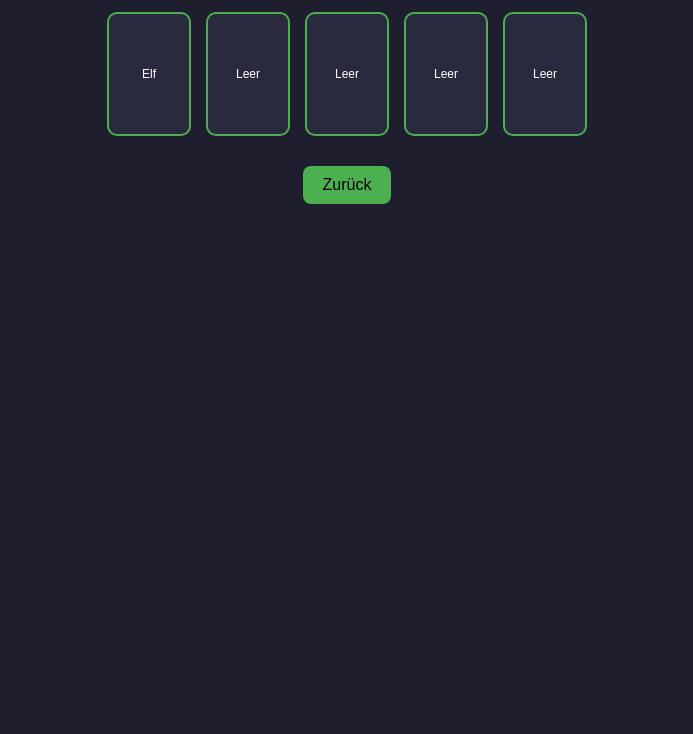
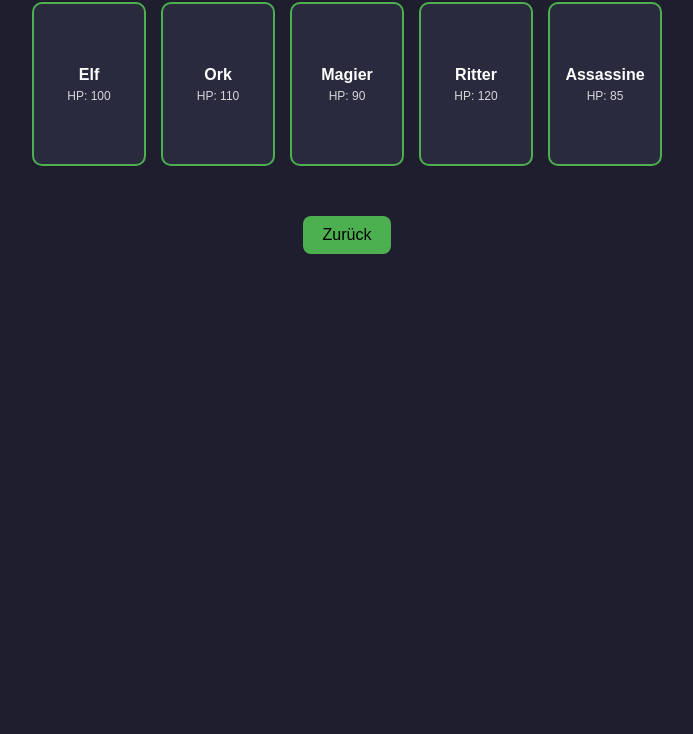
Before and after one commit to UtrechtOG/Arcore, a plain HTML site: page inventory.html in a window 1280 px wide. Shown: the part 116-850 px from the top of the page, without its empty margins (293-986 px from the left). After the commit the page ends 800 px from the top, so only its background shows below. Drawn offline with Linux system fonts and the light colour scheme.

Commit message:
Refactor inventory page layout and functionality
Updated the inventory page title and styles, modified card display and interaction logic, and removed unused inventory data.

```diff
--- a/inventory.html
+++ b/inventory.html
@@ -2,19 +2,17 @@
 <html lang="de">
 <head>
   <meta charset="UTF-8">
-  <title>Monster Battle - Inventar</title>
+  <title>Inventar</title>
   <style>
     body {
+      margin: 0;
       font-family: sans-serif;
+      background-color: #1e1e2f;
+      color: white;
       display: flex;
       flex-direction: column;
       align-items: center;
-      justify-content: flex-start;
-      height: 100vh;
-      margin: 0;
-      background-color: #1e1e2f;
-      color: white;
-      padding-top: 50px;
+      padding-top: 40px;
     }
 
     h1 {
@@ -27,99 +25,121 @@
       margin-bottom: 30px;
     }
 
-    .slot {
-      width: 80px;
-      height: 120px;
+    .card {
+      width: 110px;
+      height: 160px;
       border: 2px solid #4caf50;
       border-radius: 10px;
       background-color: #2a2a3f;
       display: flex;
+      flex-direction: column;
       align-items: center;
       justify-content: center;
-      flex-direction: column;
-      font-size: 12px;
       cursor: pointer;
       transition: 0.2s;
     }
 
-    .slot:hover {
-      border-color: #45a049;
+    .card:hover {
       background-color: #35354f;
+      border-color: #6cff6c;
     }
 
-    .button {
-      padding: 10px 20px;
-      background-color: #4caf50;
-      border: none;
-      border-radius: 8px;
-      font-size: 16px;
-      cursor: pointer;
-      transition: 0.2s;
+    .card-name {
+      font-weight: bold;
+      margin-bottom: 5px;
     }
 
-    .button:hover {
-      background-color: #45a049;
+    .card-hp {
+      font-size: 12px;
+      opacity: 0.8;
+    }
+
+    .details {
+      width: 90%;
+      max-width: 400px;
+      border: 2px solid #4caf50;
+      border-radius: 10px;
+      padding: 15px;
+      background-color: #2a2a3f;
+      display: none;
+    }
+
+    .details h2 {
+      margin-top: 0;
+    }
+
+    .attack {
+      font-size: 14px;
+      margin-bottom: 5px;
+    }
+
+    button {
+      margin-top: 20px;
+      padding: 10px 20px;
+      font-size: 16px;
+      border-radius: 8px;
+      border: none;
+      cursor: pointer;
+      background-color: #4caf50;
+      color: black;
+    }
+
+    button:hover {
+      background-color: #6cff6c;
     }
   </style>
 </head>
 <body>
+
   <h1>Inventar</h1>
-  <div class="inventory" id="inventory">
-    <div class="slot" data-slot="0">Elf</div>
-    <div class="slot" data-slot="1">Leer</div>
-    <div class="slot" data-slot="2">Leer</div>
-    <div class="slot" data-slot="3">Leer</div>
-    <div class="slot" data-slot="4">Leer</div>
-  </div>
-  <button class="button" id="backBtn">Zurück</button>
+
+  <div class="inventory" id="inventory"></div>
+
+  <div class="details" id="details"></div>
+
+  <button onclick="goBack()">Zurück</button>
+
+  <!-- Karten-Daten -->
+  <script src="cards.js"></script>
 
   <script>
-    // Inventar speichern
-    const inventoryData = [
-      {
-        name: "Elf",
-        hp: 100,
-        attacks: [
-          {name: "Icespike", type: "damage", value: 7},
-          {name: "Frost", type: "freeze", value: 2}, // friert Gegner 2 Runden ein
-          {name: "Lowkick", type: "damageChance", value: 4, chance: 0.2, crit: 10},
-          {name: "Heal", type: "heal", value: 10}
-        ]
-      },
-      null,
-      null,
-      null,
-      null
-    ];
+    const inventoryDiv = document.getElementById("inventory");
+    const detailsDiv = document.getElementById("details");
 
-    // localStorage speichern
-    localStorage.setItem('inventoryData', JSON.stringify(inventoryData));
+    // Karten anzeigen
+    cards.forEach((card, index) => {
+      const cardDiv = document.createElement("div");
+      cardDiv.className = "card";
 
-    // Slots anzeigen
-    const slots = document.querySelectorAll('.slot');
-    slots.forEach((slot, index) => {
-      const data = inventoryData[index];
-      if(data){
-        slot.textContent = data.name;
-      } else {
-        slot.textContent = "Leer";
-      }
+      cardDiv.innerHTML = `
+        <div class="card-name">${card.name}</div>
+        <div class="card-hp">HP: ${card.hp}</div>
+      `;
 
-      // Klick auf Slot
-      slot.addEventListener('click', () => {
-        if(data){
-          let attacksText = data.attacks.map(a => `${a.name}`).join(", ");
-          alert(`${data.name}\nAttacken: ${attacksText}`);
-        } else {
-          alert("Leer");
-        }
-      });
+      cardDiv.onclick = () => showDetails(card);
+      inventoryDiv.appendChild(cardDiv);
     });
 
-    // Zurück-Button
-    document.getElementById('backBtn').addEventListener('click', () => {
-      window.location = 'index.html';
-    });
+    function showDetails(card) {
+      detailsDiv.style.display = "block";
+
+      let attacksHtml = "";
+      card.attacks.forEach(a => {
+        attacksHtml += `<div class="attack">• ${a.name}</div>`;
+      });
+
+      detailsDiv.innerHTML = `
+        <h2>${card.name}</h2>
+        <p>HP: ${card.hp}</p>
+        <h3>Attacken</h3>
+        ${attacksHtml}
+      `;
+    }
+
+    function goBack() {
+      window.location = "index.html";
+    }
   </script>
+
 </body>
 </html>
```
